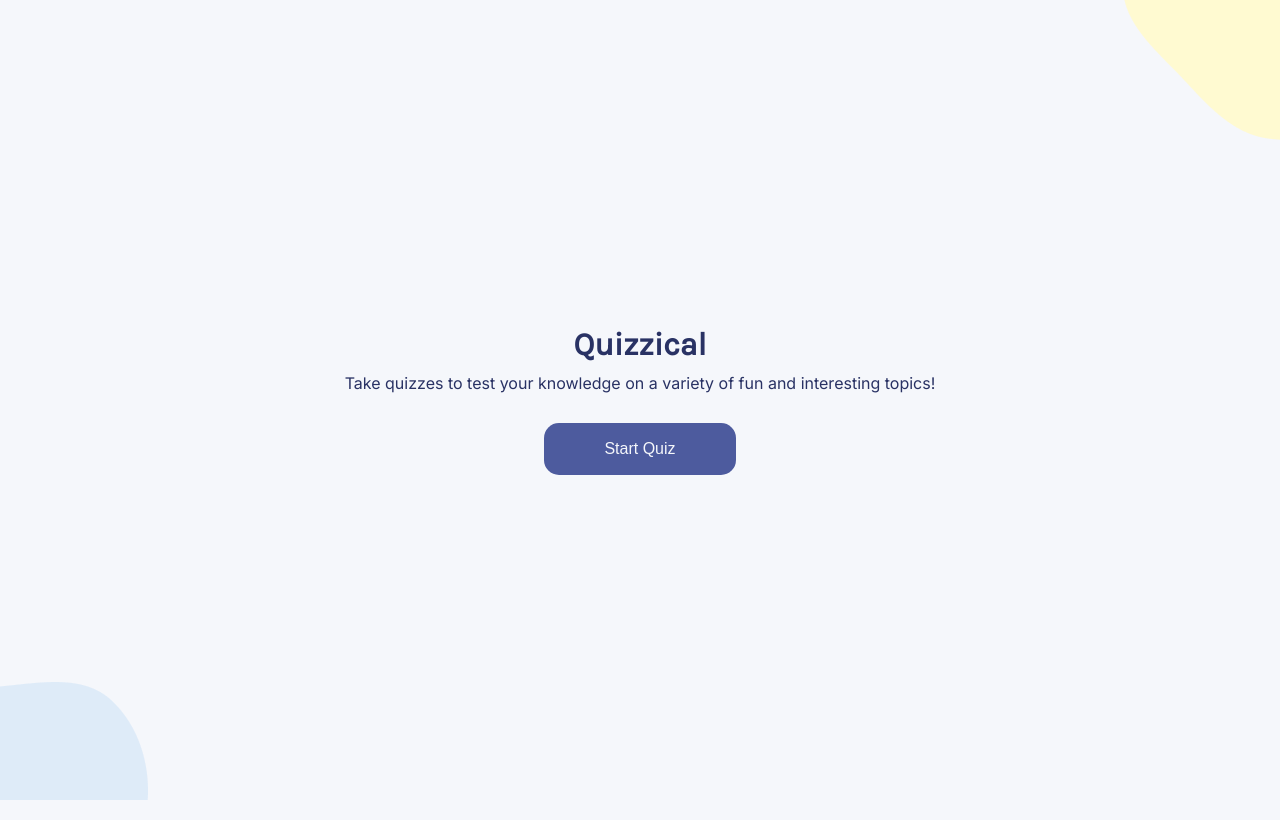
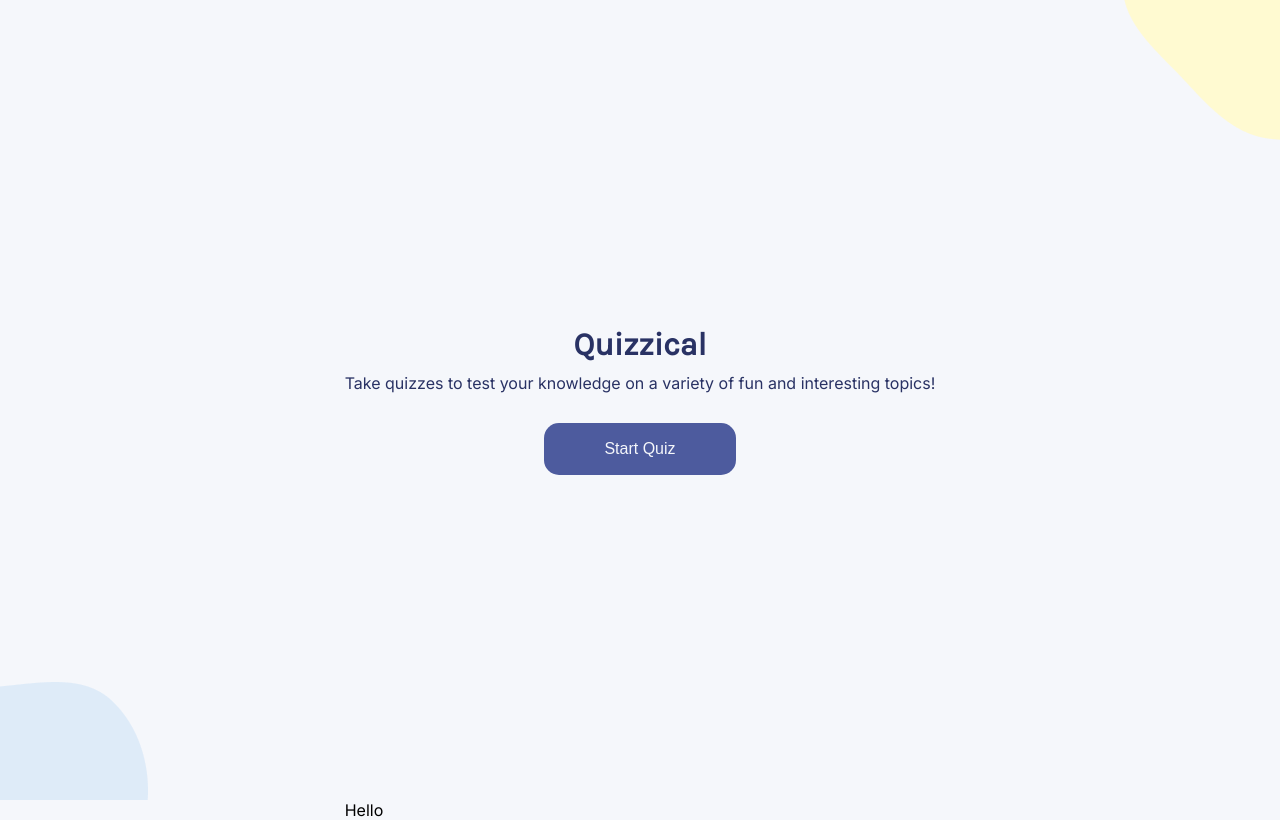
Before and after one commit to myaooooo98/React-Quizzical, a React (Create React App) app: page / in a window 1280 px wide. Built offline with nearby package versions, Linux system fonts and the light colour scheme.

Commit message:
Recreate Quiz component

```diff
--- a/src/App.js
+++ b/src/App.js
@@ -2,6 +2,7 @@ import { useEffect, useState } from "react";
 import { nanoid } from "nanoid";
 import { encode } from "he";
 import Intro from "./components/Intro";
+import Quiz from "./components/Quiz.-temp";
 
 export default function App() {
     const [quizData, setQuizData] = useState([])
@@ -55,6 +56,7 @@ export default function App() {
                 isStart = {isStart}
                 startQuiz = {() => setIsStart(true)}
             />
+            <Quiz />
             {/*
             <div className={containerClass}>
                 {quizElement}
--- /dev/null
+++ b/src/components/Quiz.-temp.js
@@ -0,0 +1,6 @@
+import React from "react";
+
+
+export default function Quiz() {
+    return <p>Hello</p>
+}
--- a/src/components/Quiz.js
+++ b/src/components/Quiz.js
@@ -10,9 +10,7 @@ export default function Quiz(props) {
             key = {item.id}
             option = {item.option}
             isCorrect = {item.isCorrect}
-            isChosen = {item.isChosen}
             handleClick = {() => chosen(item.id)}
-            isCheck = {props.isCheck}
         />
     ))
 
```
